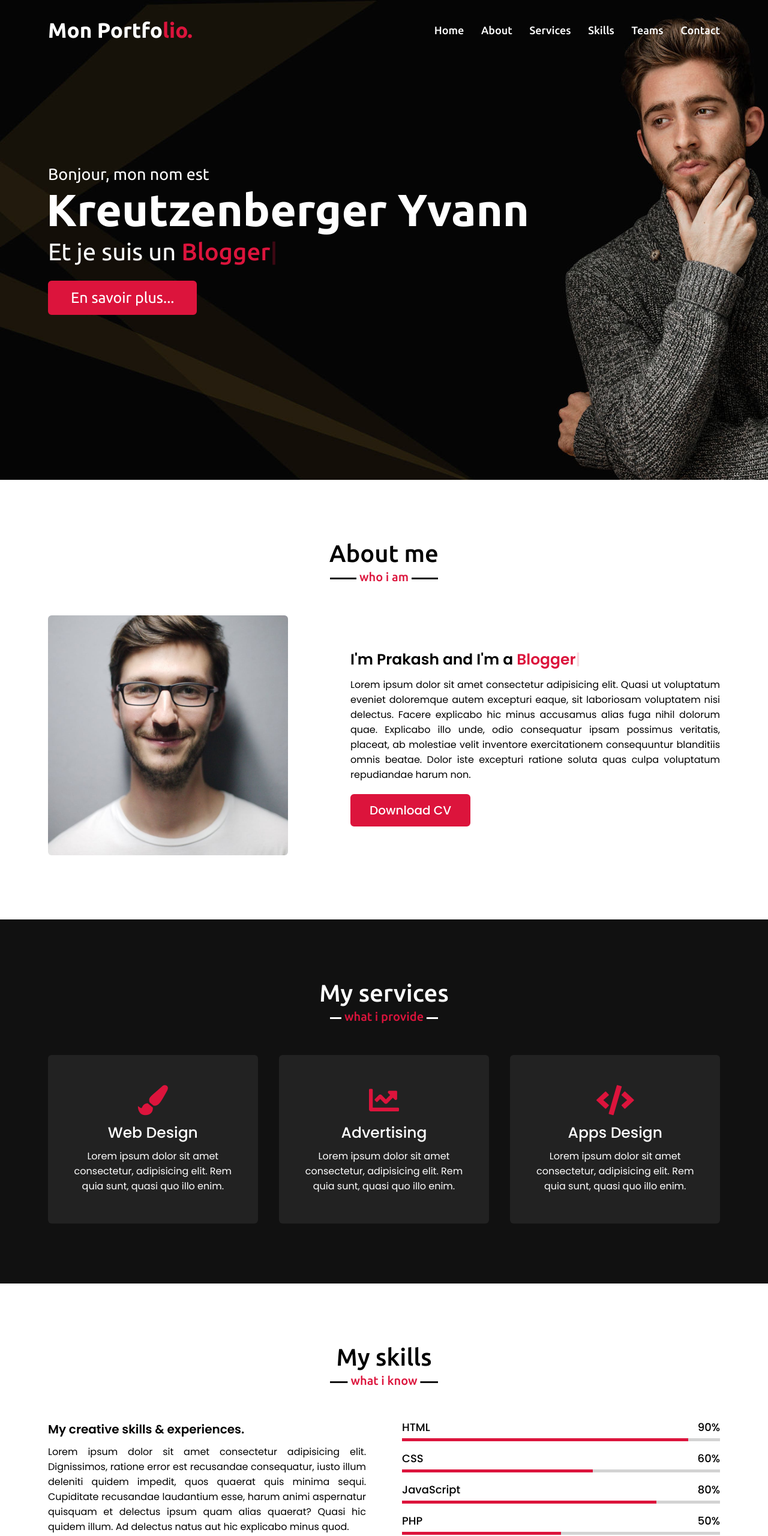
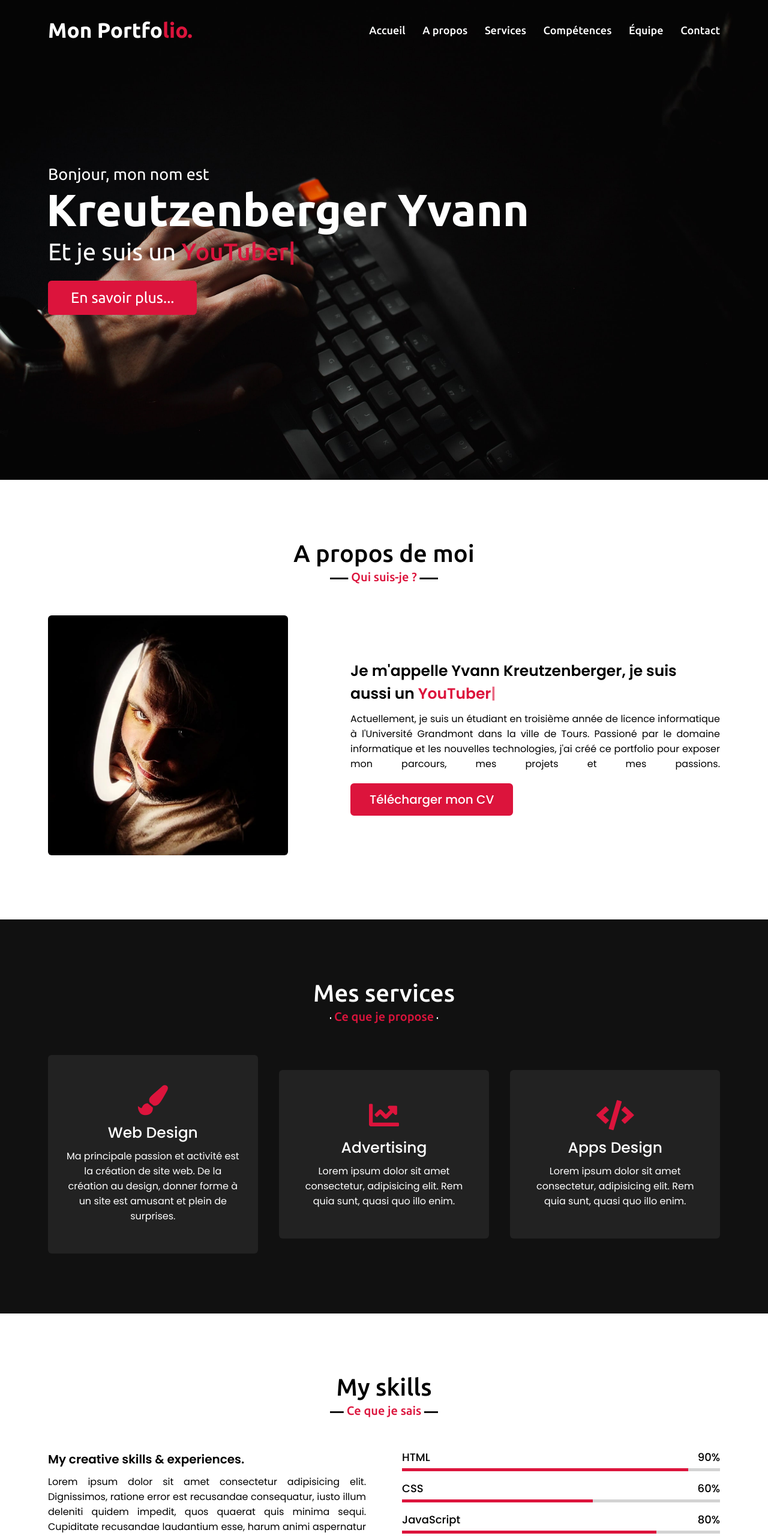
Before and after one commit to Yvann-Marlokc/MyPortfolioWeb, a plain HTML site: page Mon Portfolio Web/index.html in a window 1280 px wide. Shown: the top 2561 px of the page at 60% size. Drawn offline with nearby package versions, Linux system fonts and the light colour scheme.

Commit message:
Modifs partielles textes, photos et titres

```diff
--- a/Mon Portfolio Web/index.html
+++ b/Mon Portfolio Web/index.html
@@ -22,11 +22,11 @@
         <div class="max-width">
             <div class="logo"><a href="#">Mon Portfo<span>lio.</span></a></div>
             <ul class="menu">
-                <li><a href="#home" class="menu-btn">Home</a></li>
-                <li><a href="#about" class="menu-btn">About</a></li>
+                <li><a href="#home" class="menu-btn">Accueil</a></li>
+                <li><a href="#about" class="menu-btn">A propos</a></li>
                 <li><a href="#services" class="menu-btn">Services</a></li>
-                <li><a href="#skills" class="menu-btn">Skills</a></li>
-                <li><a href="#teams" class="menu-btn">Teams</a></li>
+                <li><a href="#skills" class="menu-btn">Compétences</a></li>
+                <li><a href="#teams" class="menu-btn">Équipe</a></li>
                 <li><a href="#contact" class="menu-btn">Contact</a></li>
             </ul>
             <div class="menu-btn">
@@ -50,15 +50,17 @@
     <!-- about section start -->
     <section class="about" id="about">
         <div class="max-width">
-            <h2 class="title">About me</h2>
+            <h2 class="title">A propos de moi</h2>
             <div class="about-content">
                 <div class="column left">
-                    <img src="images/profile-1.jpeg" alt="">
+                    <img src="images/profile.jpg" alt="">
                 </div>
                 <div class="column right">
-                    <div class="text">I'm Prakash and I'm a <span class="typing-2"></span></div>
-                    <p>Lorem ipsum dolor sit amet consectetur adipisicing elit. Quasi ut voluptatum eveniet doloremque autem excepturi eaque, sit laboriosam voluptatem nisi delectus. Facere explicabo hic minus accusamus alias fuga nihil dolorum quae. Explicabo illo unde, odio consequatur ipsam possimus veritatis, placeat, ab molestiae velit inventore exercitationem consequuntur blanditiis omnis beatae. Dolor iste excepturi ratione soluta quas culpa voluptatum repudiandae harum non.</p>
-                    <a href="#">Download CV</a>
+                    <div class="text">Je m'appelle Yvann Kreutzenberger, je suis aussi un <span class="typing-2"></span></div>
+                    <p>Actuellement, je suis un étudiant en troisième année de licence informatique à l'Université Grandmont dans la
+                    ville de Tours. Passioné par le domaine informatique et les nouvelles technologies, j'ai créé ce portfolio pour
+                    exposer mon parcours, mes projets et mes passions.
+                    <a href="https://drive.google.com/file/d/1rvJYSEY4LoEi8eWQ56lcncPpma7De971/view?usp=sharing">Télécharger mon CV</a>
                 </div>
             </div>
         </div>
@@ -67,13 +69,14 @@
     <!-- services section start -->
     <section class="services" id="services">
         <div class="max-width">
-            <h2 class="title">My services</h2>
+            <h2 class="title">Mes services</h2>
             <div class="serv-content">
                 <div class="card">
                     <div class="box">
                         <i class="fas fa-paint-brush"></i>
                         <div class="text">Web Design</div>
-                        <p>Lorem ipsum dolor sit amet consectetur, adipisicing elit. Rem quia sunt, quasi quo illo enim.</p>
+                        <p>Ma principale passion et activité est la création de site web. De la création au design, donner forme à un site est amusant
+                        et plein de surprises. </p>
                     </div>
                 </div>
                 <div class="card">
@@ -149,27 +152,28 @@
     <!-- teams section start -->
     <section class="teams" id="teams">
         <div class="max-width">
-            <h2 class="title">My teams</h2>
+            <h2 class="title">Mes amis et collaborateurs</h2>
             <div class="carousel owl-carousel">
                 <div class="card">
                     <div class="box">
-                        <img src="images/profile-1.jpeg" alt="">
-                        <div class="text">Someone name</div>
-                        <p>Lorem ipsum dolor sit amet consectetur adipisicing elit.</p>
+                        <img src="images/collab1.jpg" alt="">
+                        <div class="text">Gurgoglione Lorenzo</div>
+                        <p>Meilleur ami et collaborateur. Son portfolio sur : lorenzog.fr
+                        </p>
                     </div>
                 </div>
                 <div class="card">
                     <div class="box">
-                        <img src="images/profile-2.jpeg" alt="">
-                        <div class="text">Someone name</div>
-                        <p>Lorem ipsum dolor sit amet consectetur adipisicing elit.</p>
+                        <img src="images/collab3.jpg" alt="">
+                        <div class="text">Ouzet Thomas</div>
+                        <p>Ami de lycée faisant des études en prépa.</p>
                     </div>
                 </div>
                 <div class="card">
                     <div class="box">
-                        <img src="images/profile-3.jpeg" alt="">
-                        <div class="text">Someone name</div>
-                        <p>Lorem ipsum dolor sit amet consectetur adipisicing elit.</p>
+                        <img src="images/collab2.jpg" alt="">
+                        <div class="text">Sy Yahya</div>
+                        <p>Ami et camarade de fac en licence informatique.</p>
                     </div>
                 </div>
                 <div class="card">
@@ -193,7 +197,7 @@
     <!-- contact section start -->
     <section class="contact" id="contact">
         <div class="max-width">
-            <h2 class="title">Contact me</h2>
+            <h2 class="title">Me contacter</h2>
             <div class="contact-content">
                 <div class="column left">
                     <div class="text">Get in Touch</div>
@@ -203,21 +207,21 @@
                             <i class="fas fa-user"></i>
                             <div class="info">
                                 <div class="head">Name</div>
-                                <div class="sub-title">Prakash Shahi</div>
+                                <div class="sub-title">Kreutzenberger Yvann</div>
                             </div>
                         </div>
                         <div class="row">
                             <i class="fas fa-map-marker-alt"></i>
                             <div class="info">
                                 <div class="head">Address</div>
-                                <div class="sub-title">Surkhet, Nepal</div>
+                                <div class="sub-title">Tours, France</div>
                             </div>
                         </div>
                         <div class="row">
                             <i class="fas fa-envelope"></i>
                             <div class="info">
                                 <div class="head">Email</div>
-                                <div class="sub-title">abc@gmail.com</div>
+                                <div class="sub-title">yvann.kreutzenberger@gmail.fr</div>
                             </div>
                         </div>
                     </div>
@@ -250,7 +254,7 @@
 
     <!-- footer section start -->
     <footer>
-        <span>Created By <a href="https://www.codingnepalweb.com">CodingNepal</a> | <span class="far fa-copyright"></span> 2020 All rights reserved.</span>
+        <span>Created By <a href="">KreutzenbergerYvann</a> | <span class="far fa-copyright"></span> 2022 All rights reserved.</span>
     </footer>
 
     <script src="script.js"></script>
--- a/Mon Portfolio Web/script.js
+++ b/Mon Portfolio Web/script.js
@@ -35,14 +35,14 @@ $(document).ready(function(){
 
     // typing text animation script
     var typed = new Typed(".typing", {
-        strings: ["YouTuber", "Developer", "Blogger", "Designer", "Freelancer"],
+        strings: ["Etudiant", "Developer", "YouTuber", "Designer", "Freelancer"],
         typeSpeed: 100,
         backSpeed: 60,
         loop: true
     });
 
     var typed = new Typed(".typing-2", {
-        strings: ["YouTuber", "Developer", "Blogger", "Designer", "Freelancer"],
+        strings: ["Etudiant", "Developer", "YouTuber", "Designer", "Freelancer"],
         typeSpeed: 100,
         backSpeed: 60,
         loop: true
--- a/Mon Portfolio Web/style.css
+++ b/Mon Portfolio Web/style.css
@@ -165,7 +165,7 @@ section .title::after{
 /* home section styling */
 .home{
     display: flex;
-    background: url("images/banner.jpg") no-repeat center;
+    background: url("images/banner4.jpg") no-repeat center;
     height: 100vh;
     color: #fff;
     min-height: 500px;
@@ -215,7 +215,7 @@ section .title::after{
 
 /* about section styling */
 .about .title::after{
-    content: "who i am";
+    content: "Qui suis-je ?";
 }
 .about .about-content .left{
     width: 45%;
@@ -269,7 +269,7 @@ section .title::after{
 .services .title::after,
 .teams .title::after{
     background: #111;
-    content: "what i provide";
+    content: "Ce que je propose";
 }
 .services .serv-content .card{
     width: calc(33% - 20px);
@@ -306,7 +306,7 @@ section .title::after{
 /* skills section styling */
 
 .skills .title::after{
-    content: "what i know";
+    content: "Ce que je sais";
 }
 .skills .skills-content .column{
     width: calc(50% - 30px);
@@ -380,7 +380,7 @@ section .title::after{
 
 /* teams section styling */
 .teams .title::after{
-    content: "who with me";
+    content: "Mon équipe";
 }
 .teams .carousel .card{
     background: #222;
@@ -443,7 +443,7 @@ section .title::after{
 
 /* contact section styling */
 .contact .title::after{
-    content: "get in touch";
+    content: "Contactez moi";
 }
 .contact .contact-content .column{
     width: calc(50% - 30px);
```
Also changed, not shown: Mon Portfolio Web/images/banner1.jpg (added), Mon Portfolio Web/images/banner2.jpg (added), Mon Portfolio Web/images/banner3.jpg (added), Mon Portfolio Web/images/banner4.jpg (added), Mon Portfolio Web/images/collab1.jpg (added), Mon Portfolio Web/images/collab2.jpg (added), Mon Portfolio Web/images/collab3.jpg (added), Mon Portfolio Web/images/profile-1.jpg (added), Mon Portfolio Web/images/profile.jpg (added).
